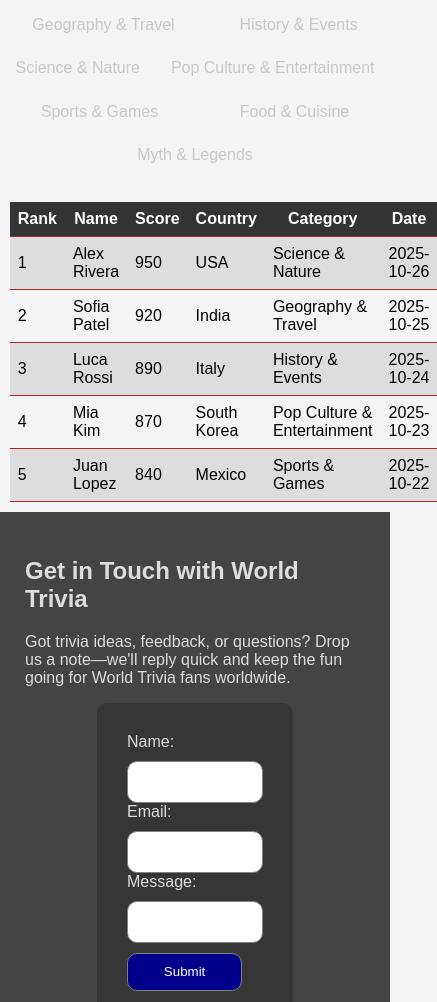
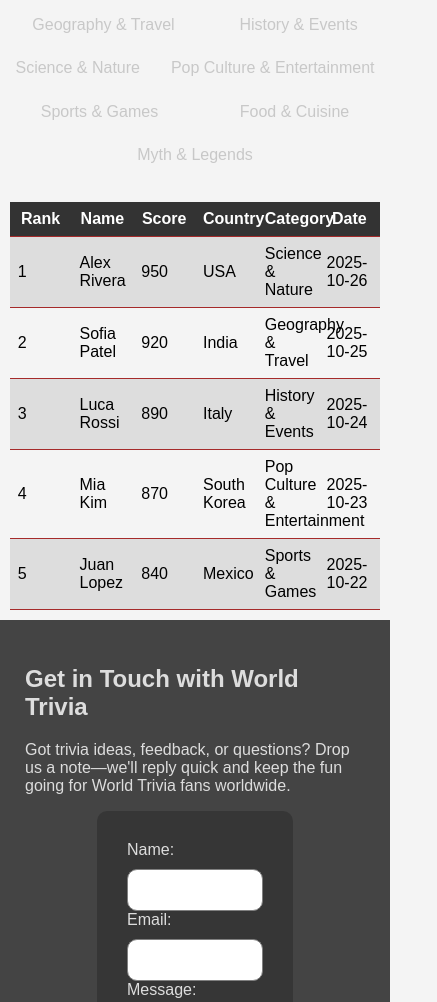
Before and after one commit to theinibabs/world-trivia, a plain HTML site: page index.html in a window 390 px wide. Shown: the part 1331-2333 px from the top of the page, 437 px wide, since content can reach past the window. Drawn offline with Linux system fonts and the light colour scheme.

Commit message:
Update styles.css

```diff
--- a/styles.css
+++ b/styles.css
@@ -54,7 +54,7 @@ header > nav {background-color: #222222;
 
 #scores {width: 100%;}
 table {width: 95%; border-collapse: collapse; margin: 2.5%;
-        overflow: auto;
+        overflow-x: auto; table-layout: fixed;
 }
 thead {background-color: #333 !important; color: white;}
 th, td {padding: 8px;}
@@ -85,6 +85,7 @@ footer p {text-align: center; color: rgb(200,200,200);
     header > nav {height: auto;}
     nav > ul {display: flex; flex-direction: column;}
     .flex-row {flex-direction: row; flex-wrap: wrap;}
+    table {max-width: 576px;}
     #trivia {display: grid; grid-template-columns: repeat(2, 1fr);}
     .trivia-head {grid-area: 1 / 1 / 2 / 5; text-align: center;}
     .trivia1 {grid-area: 2 / 1;}
```
